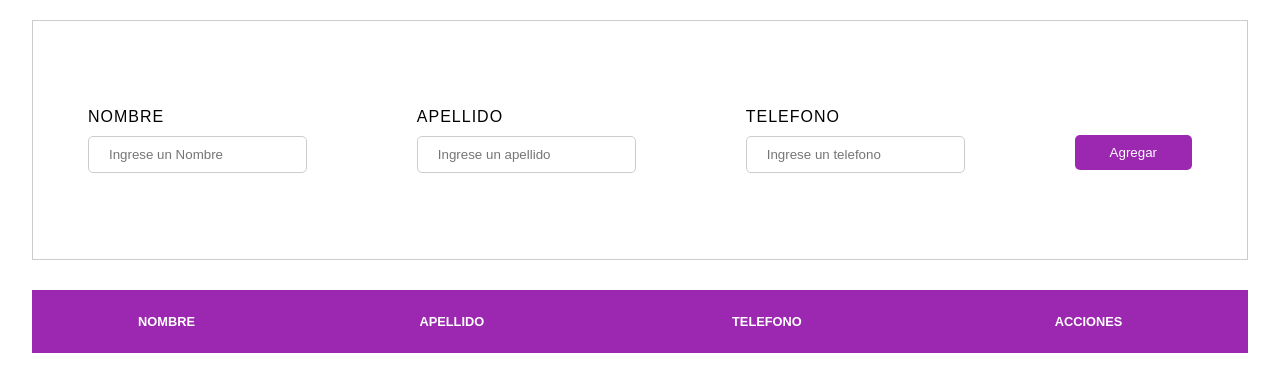
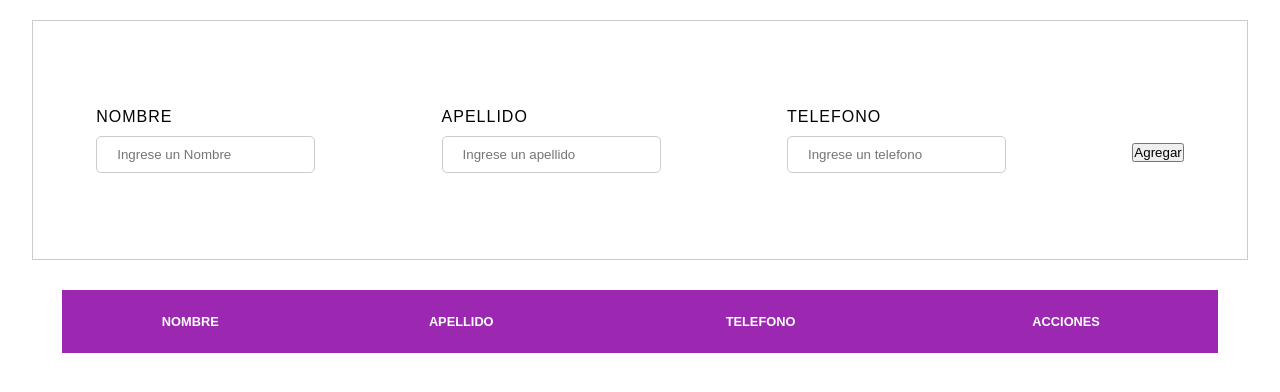
Before and after one commit to maximiliano-20/Agenda-de-Contactos, a PHP site: page / in a window 1280 px wide. Shown: the part 77-469 px from the top of the page. Run offline with PHP 8.4, Linux system fonts and the light colour scheme; lists and menus that the app fills with data are empty.

Commit message:
Estilizando tabla

```diff
--- a/css/styles.css
+++ b/css/styles.css
@@ -100,7 +100,7 @@
 
 
 
-input[type="submit"]{
+.enviar[type="submit"]{
 	width: 100%;
 	border-radius: 5px;
 	padding: 10px 35px;
@@ -112,7 +112,7 @@ input[type="submit"]{
 }
 
 
-input[type="submit"]:hover{
+.enviar[type="submit"]:hover{
 	opacity: 0.80;
 	cursor: pointer;
 }
@@ -120,8 +120,8 @@ input[type="submit"]:hover{
 
 
 .tabla-container{
-	width: 100%;
-	margin: 30px 0px;
+	width: 95%;
+	margin: 30px auto;
 	background-color: var(--colorMorado);
 	overflow-x: auto;
 }
```
